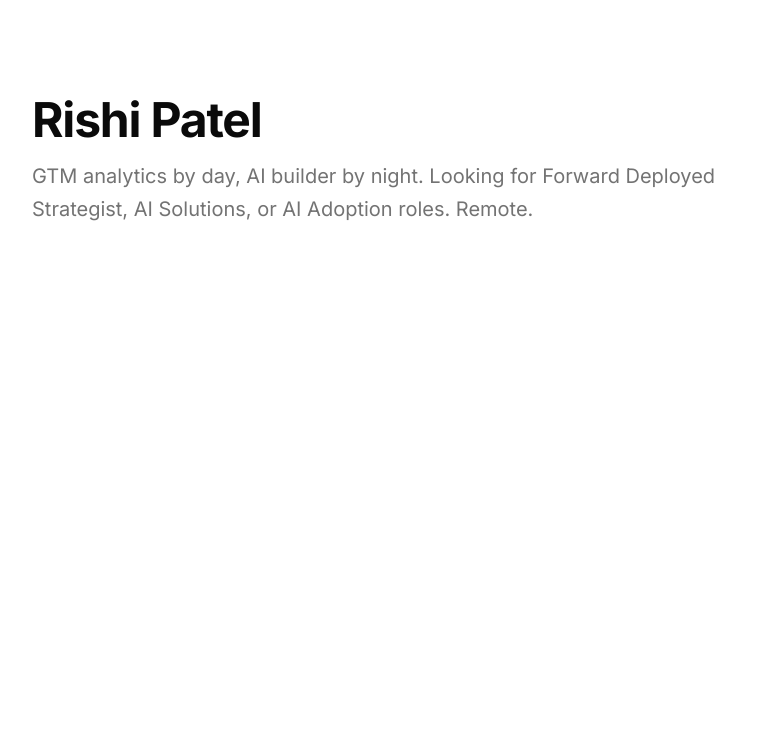
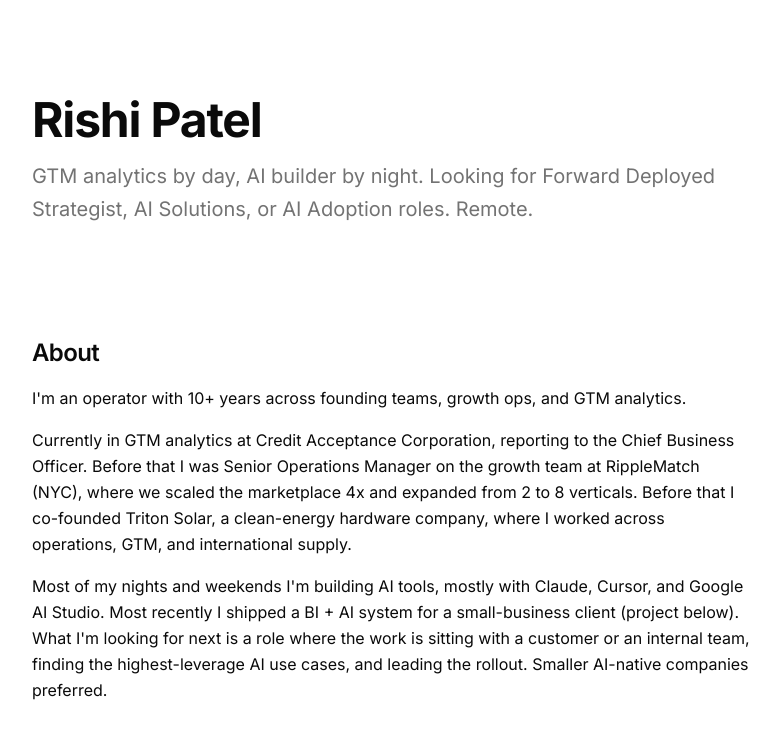
Before and after one commit to rrp0620/rishi-portfolio, a Next.js app: page / in a window 1280 px wide. Shown: the top 738 px of the page, without its empty margins (248-1028 px from the left). Built offline with nearby package versions, Linux system fonts and the light colour scheme.

Commit message:
Phase 3: About component

```diff
--- a/app/page.tsx
+++ b/app/page.tsx
@@ -1,9 +1,11 @@
 import { Hero } from "@/components/hero";
+import { About } from "@/components/about";
 
 export default function Home() {
   return (
     <main className="mx-auto max-w-3xl px-6 py-16 md:py-24 space-y-20 md:space-y-28">
       <Hero />
+      <About />
     </main>
   );
 }
--- /dev/null
+++ b/components/about.tsx
@@ -0,0 +1,29 @@
+export function About() {
+  return (
+    <section className="space-y-4">
+      <h2 className="text-2xl font-semibold tracking-tight">About</h2>
+      <div className="space-y-4 text-base leading-relaxed">
+        <p>
+          I'm an operator with 10+ years across founding teams, growth ops, and
+          GTM analytics.
+        </p>
+        <p>
+          Currently in GTM analytics at Credit Acceptance Corporation, reporting
+          to the Chief Business Officer. Before that I was Senior Operations
+          Manager on the growth team at RippleMatch (NYC), where we scaled the
+          marketplace 4x and expanded from 2 to 8 verticals. Before that I
+          co-founded Triton Solar, a clean-energy hardware company, where I
+          worked across operations, GTM, and international supply.
+        </p>
+        <p>
+          Most of my nights and weekends I'm building AI tools, mostly with
+          Claude, Cursor, and Google AI Studio. Most recently I shipped a BI +
+          AI system for a small-business client (project below). What I'm
+          looking for next is a role where the work is sitting with a customer
+          or an internal team, finding the highest-leverage AI use cases, and
+          leading the rollout. Smaller AI-native companies preferred.
+        </p>
+      </div>
+    </section>
+  );
+}
```
